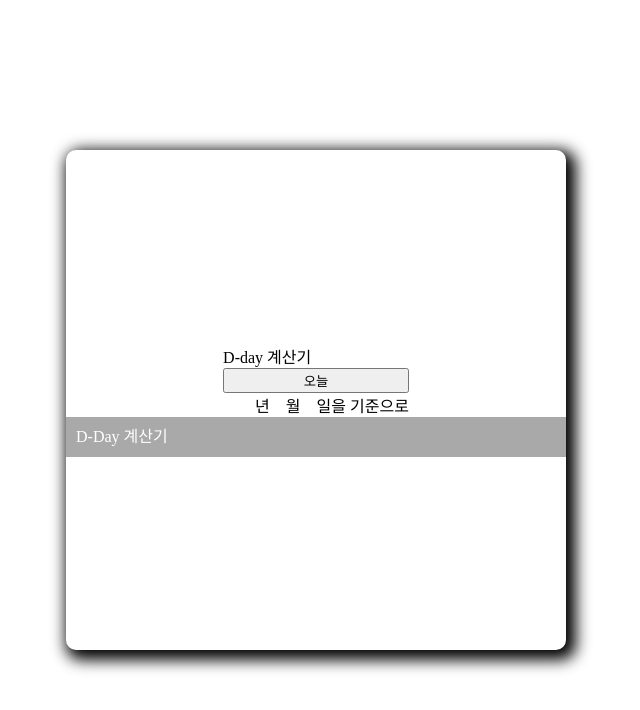
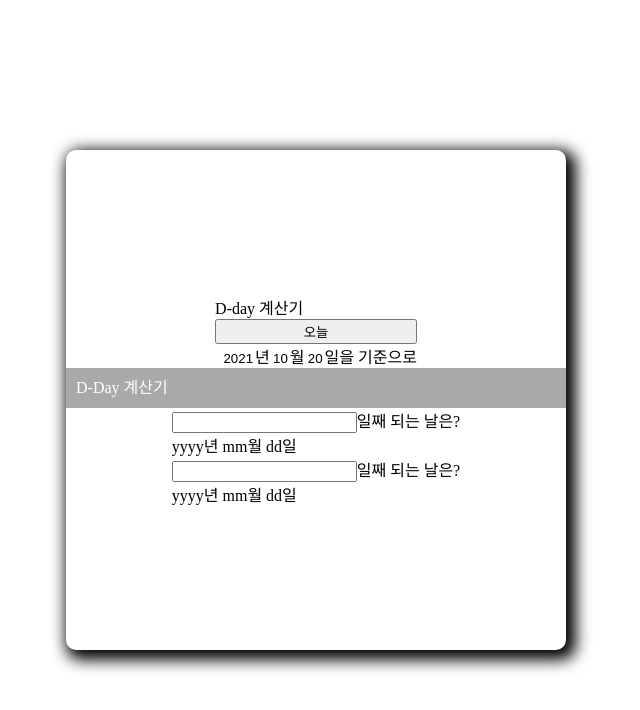
Before and after one commit to WE-SOPT-29th-Web-Part/Euijin-Kim, a React (Create React App) app in the folder d-day-calc/: page / in a window 1280 px wide. Shown: the top 710 px of the page, without its empty margins (324-964 px from the left). Built offline with nearby package versions, Linux system fonts and the light colour scheme.

Commit message:
feat: from Date 컴포넌트 구현

```diff
--- a/d-day-calc/src/App.js
+++ b/d-day-calc/src/App.js
@@ -1,20 +1,31 @@
 import "./App.css";
 import Header from "./components/common/Header";
-import styled from "styled-components";
 import DateInput from "./components/DateInput";
 import Result from "./components/Result";
 import Footer from "./components/common/Footer";
+import { useState } from "react";
 
 function App() {
+  const [year, setYear] = useState(new Date().getFullYear());
+  const [month, setMonth] = useState(new Date().getMonth() + 1);
+  const [date, setDate] = useState(new Date().getDate());
+
   return (
     <div id="home">
       <div id="home__top">
         <Header />
-        <DateInput />
+        <DateInput
+          year={year}
+          month={month}
+          date={date}
+          setYear={setYear}
+          setMonth={setMonth}
+          setDate={setDate}
+        />
       </div>
       <div id="home__middle-line">D-Day 계산기</div>
       <div className="home__bottom">
-        <Result />
+        <Result year={year} month={month} date={date} />
         <Footer />
       </div>
     </div>
--- a/d-day-calc/src/components/DateInput.jsx
+++ b/d-day-calc/src/components/DateInput.jsx
@@ -1,14 +1,42 @@
 import React from "react";
 import "../index.css";
 
-const DateInput = () => {
+const DateInput = ({ year, month, date, setYear, setMonth, setDate }) => {
+  const now = new Date();
+  const handleChange = (e, setState) => {
+    setState(e.target.value);
+  };
+
+  const makeDateToday = () => {
+    setYear("");
+    setMonth("");
+    setDate("");
+  };
+
   return (
     <div className="date-input__container">
-      <button>오늘</button>
+      <button onClick={makeDateToday}>오늘</button>
       <div className="date-input__from">
-        <input type="text" className="date-input date-input__year" />년
-        <input type="text" className="date-input date-input__month" />월
-        <input type="text" className="date-input date-input__day" />
+        <input
+          type="text"
+          className="date-input date-input__year"
+          onChange={(e) => handleChange(e, setYear)}
+          value={year || now.getFullYear()}
+        />
+        년
+        <input
+          type="text"
+          className="date-input date-input__month"
+          onChange={(e) => handleChange(e, setMonth)}
+          value={month || now.getMonth() + 1}
+        />
+        월
+        <input
+          type="text"
+          className="date-input date-input__day"
+          onChange={(e) => handleChange(e, setDate)}
+          value={date || now.getDate()}
+        />
         일을 기준으로
       </div>
     </div>
--- a/d-day-calc/src/components/Result.jsx
+++ b/d-day-calc/src/components/Result.jsx
@@ -1,7 +1,14 @@
 import React from "react";
+import Text1 from "./Text1";
+import Text2 from "./Text2";
 
-const Result = () => {
-  return <div></div>;
+const Result = ({ year, month, date }) => {
+  return (
+    <div>
+      <Text1 year={year} month={month} date={date} />
+      <Text2 year={year} month={month} date={date} />
+    </div>
+  );
 };
 
 export default Result;
--- /dev/null
+++ b/d-day-calc/src/components/Text1.jsx
@@ -0,0 +1,25 @@
+import React, { useRef } from "react";
+
+const Text1 = ({ year, month, date }) => {
+  const dateRef = useRef(null);
+  const handleChange = (e) => {
+    if (!e.target.value) {
+      dateRef.current.innerText = `yyyy년 mm월 dd일`;
+      return;
+    }
+    const tempDate = new Date();
+    tempDate.setFullYear(year);
+    tempDate.setMonth(month);
+    tempDate.setDate(date + Number(e.target.value) - 1);
+    dateRef.current.innerText = `${tempDate.getFullYear()}년 ${tempDate.getMonth()}월 ${tempDate.getDate()}일`;
+  };
+  return (
+    <div>
+      <input type="text" onChange={handleChange} />
+      일째 되는 날은?
+      <div ref={dateRef}>yyyy년 mm월 dd일</div>
+    </div>
+  );
+};
+
+export default Text1;
--- /dev/null
+++ b/d-day-calc/src/components/Text2.jsx
@@ -0,0 +1,25 @@
+import React, { useRef } from "react";
+
+const Text2 = ({ year, month, date }) => {
+  const dateRef = useRef(null);
+  const handleChange = (e) => {
+    if (!e.target.value) {
+      dateRef.current.innerText = `yyyy년 mm월 dd일`;
+      return;
+    }
+    const tempDate = new Date();
+    tempDate.setFullYear(year);
+    tempDate.setMonth(month);
+    tempDate.setDate(date + Number(e.target.value) - 1);
+    dateRef.current.innerText = `${tempDate.getFullYear()}년 ${tempDate.getMonth()}월 ${tempDate.getDate()}일`;
+  };
+  return (
+    <div>
+      <input type="text" onChange={handleChange} />
+      일째 되는 날은?
+      <div ref={dateRef}>yyyy년 mm월 dd일</div>
+    </div>
+  );
+};
+
+export default Text2;
--- a/d-day-calc/src/index.css
+++ b/d-day-calc/src/index.css
@@ -46,12 +46,12 @@ body,
 }
 
 .date-input {
-  width: 16px;
+  width: 20px;
   border: 0;
   outline: 0;
   text-align: right;
 }
 
 .date-input__year {
-  width: 32px;
+  width: 40px;
 }
```
